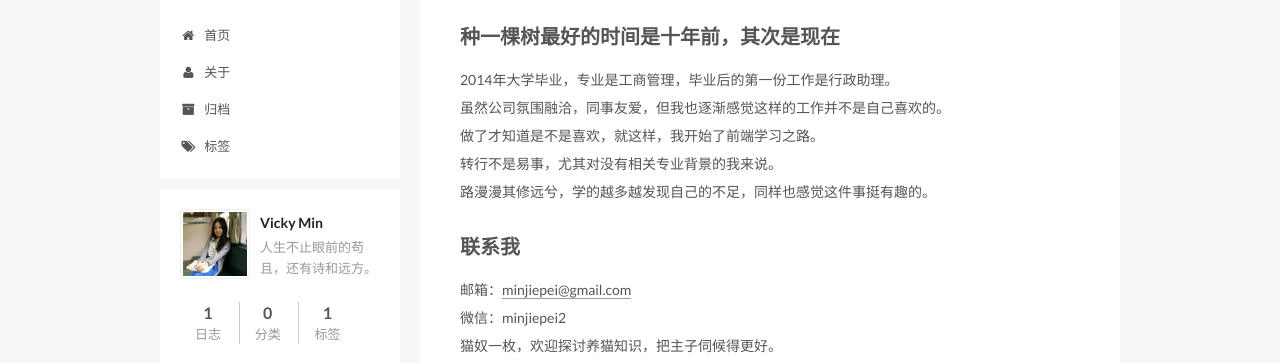
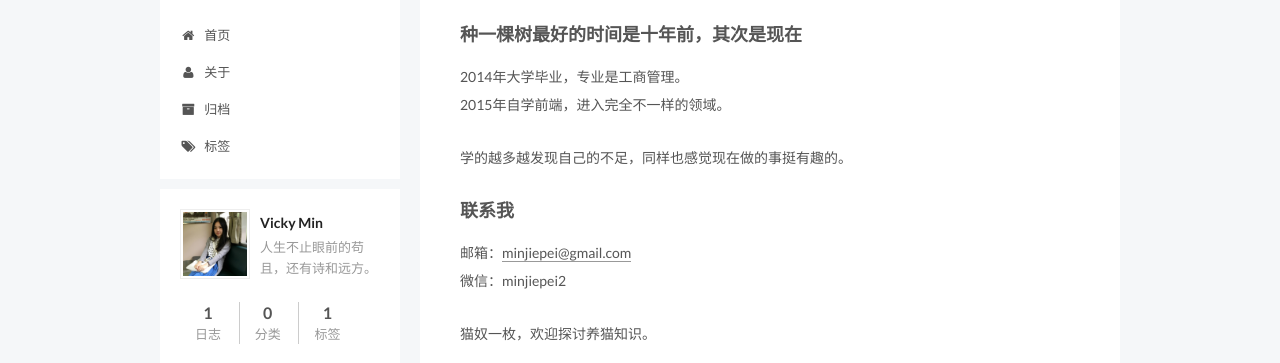
Before and after one commit to vickymin/vickymin.github.io, a plain HTML site: page about/index.html in a window 1280 px wide. Shown: the part 82-445 px from the top of the page. Drawn offline with Linux system fonts and the light colour scheme.

Commit message:
Site updated: 2016-03-22 11:54:35

```diff
--- a/about/index.html
+++ b/about/index.html
@@ -57,19 +57,22 @@
 
 
 
-<meta name="description" content="种一棵树最好的时间是十年前，其次是现在2014年大学毕业，专业是工商管理，毕业后的第一份工作是行政助理。虽然公司氛围融洽，同事友爱，但我也逐渐感觉这样的工作并不是自己喜欢的。做了才知道是不是喜欢，就这样，我开始了前端学习之路。转行不是易事，尤其对没有相关专业背景的我来说。路漫漫其修远兮，学的越多越发现自己的不足，同样也感觉这件事挺有趣的。
-联系我邮箱：&amp;#x6d;&amp;#105;&amp;#x6e;&amp;#106">
+<meta name="description" content="种一棵树最好的时间是十年前，其次是现在2014年大学毕业，专业是工商管理。2015年自学前端，进入完全不一样的领域。
+学的越多越发现自己的不足，同样也感觉现在做的事挺有趣的。
+联系我邮箱：&amp;#109;&amp;#105;&amp;#110;&amp;#106;&amp;#x69;&amp;#x65;&amp;#112;&amp;#x65;&amp;#105;&amp;#x40;&amp;#103;&amp;#x6d;&amp;#x61;&amp;#x69;&amp;#108;&amp;#x2e;&amp;#x63;&amp;#x6">
 <meta property="og:type" content="website">
 <meta property="og:title" content="about">
 <meta property="og:url" content="http://minjiepei.com/about/index.html">
 <meta property="og:site_name" content="Vicky's Blog">
-<meta property="og:description" content="种一棵树最好的时间是十年前，其次是现在2014年大学毕业，专业是工商管理，毕业后的第一份工作是行政助理。虽然公司氛围融洽，同事友爱，但我也逐渐感觉这样的工作并不是自己喜欢的。做了才知道是不是喜欢，就这样，我开始了前端学习之路。转行不是易事，尤其对没有相关专业背景的我来说。路漫漫其修远兮，学的越多越发现自己的不足，同样也感觉这件事挺有趣的。
-联系我邮箱：&amp;#x6d;&amp;#105;&amp;#x6e;&amp;#106">
-<meta property="og:updated_time" content="2016-03-11T15:31:11.000Z">
+<meta property="og:description" content="种一棵树最好的时间是十年前，其次是现在2014年大学毕业，专业是工商管理。2015年自学前端，进入完全不一样的领域。
+学的越多越发现自己的不足，同样也感觉现在做的事挺有趣的。
+联系我邮箱：&amp;#109;&amp;#105;&amp;#110;&amp;#106;&amp;#x69;&amp;#x65;&amp;#112;&amp;#x65;&amp;#105;&amp;#x40;&amp;#103;&amp;#x6d;&amp;#x61;&amp;#x69;&amp;#108;&amp;#x2e;&amp;#x63;&amp;#x6">
+<meta property="og:updated_time" content="2016-03-22T03:54:16.000Z">
 <meta name="twitter:card" content="summary">
 <meta name="twitter:title" content="about">
-<meta name="twitter:description" content="种一棵树最好的时间是十年前，其次是现在2014年大学毕业，专业是工商管理，毕业后的第一份工作是行政助理。虽然公司氛围融洽，同事友爱，但我也逐渐感觉这样的工作并不是自己喜欢的。做了才知道是不是喜欢，就这样，我开始了前端学习之路。转行不是易事，尤其对没有相关专业背景的我来说。路漫漫其修远兮，学的越多越发现自己的不足，同样也感觉这件事挺有趣的。
-联系我邮箱：&amp;#x6d;&amp;#105;&amp;#x6e;&amp;#106">
+<meta name="twitter:description" content="种一棵树最好的时间是十年前，其次是现在2014年大学毕业，专业是工商管理。2015年自学前端，进入完全不一样的领域。
+学的越多越发现自己的不足，同样也感觉现在做的事挺有趣的。
+联系我邮箱：&amp;#109;&amp;#105;&amp;#110;&amp;#106;&amp;#x69;&amp;#x65;&amp;#112;&amp;#x65;&amp;#105;&amp;#x40;&amp;#103;&amp;#x6d;&amp;#x61;&amp;#x69;&amp;#108;&amp;#x2e;&amp;#x63;&amp;#x6">
 
 
 
@@ -203,8 +206,10 @@
   <div id="posts" class="posts-expand">
 
 
-      <h2 id="u79CD_u4E00_u68F5_u6811_u6700_u597D_u7684_u65F6_u95F4_u662F_u5341_u5E74_u524D_uFF0C_u5176_u6B21_u662F_u73B0_u5728"><a href="#u79CD_u4E00_u68F5_u6811_u6700_u597D_u7684_u65F6_u95F4_u662F_u5341_u5E74_u524D_uFF0C_u5176_u6B21_u662F_u73B0_u5728" class="headerlink" title="种一棵树最好的时间是十年前，其次是现在"></a>种一棵树最好的时间是十年前，其次是现在</h2><p>2014年大学毕业，专业是工商管理，毕业后的第一份工作是行政助理。<br>虽然公司氛围融洽，同事友爱，但我也逐渐感觉这样的工作并不是自己喜欢的。<br>做了才知道是不是喜欢，就这样，我开始了前端学习之路。<br>转行不是易事，尤其对没有相关专业背景的我来说。<br>路漫漫其修远兮，学的越多越发现自己的不足，同样也感觉这件事挺有趣的。</p>
-<h2 id="u8054_u7CFB_u6211"><a href="#u8054_u7CFB_u6211" class="headerlink" title="联系我"></a>联系我</h2><p>邮箱：<a href="&#x6d;&#97;&#105;&#108;&#116;&#111;&#x3a;&#x6d;&#105;&#x6e;&#106;&#x69;&#x65;&#112;&#x65;&#x69;&#x40;&#x67;&#x6d;&#x61;&#x69;&#x6c;&#46;&#99;&#x6f;&#109;">&#x6d;&#105;&#x6e;&#106;&#x69;&#x65;&#112;&#x65;&#x69;&#x40;&#x67;&#x6d;&#x61;&#x69;&#x6c;&#46;&#99;&#x6f;&#109;</a><br>微信：minjiepei2<br>猫奴一枚，欢迎探讨养猫知识，把主子伺候得更好。</p>
+      <h3 id="u79CD_u4E00_u68F5_u6811_u6700_u597D_u7684_u65F6_u95F4_u662F_u5341_u5E74_u524D_uFF0C_u5176_u6B21_u662F_u73B0_u5728"><a href="#u79CD_u4E00_u68F5_u6811_u6700_u597D_u7684_u65F6_u95F4_u662F_u5341_u5E74_u524D_uFF0C_u5176_u6B21_u662F_u73B0_u5728" class="headerlink" title="种一棵树最好的时间是十年前，其次是现在"></a>种一棵树最好的时间是十年前，其次是现在</h3><p>2014年大学毕业，专业是工商管理。<br>2015年自学前端，进入完全不一样的领域。</p>
+<p>学的越多越发现自己的不足，同样也感觉现在做的事挺有趣的。</p>
+<h3 id="u8054_u7CFB_u6211"><a href="#u8054_u7CFB_u6211" class="headerlink" title="联系我"></a>联系我</h3><p>邮箱：<a href="&#109;&#97;&#105;&#x6c;&#116;&#111;&#58;&#109;&#105;&#110;&#106;&#x69;&#x65;&#112;&#x65;&#105;&#x40;&#103;&#x6d;&#x61;&#x69;&#108;&#x2e;&#x63;&#x6f;&#x6d;">&#109;&#105;&#110;&#106;&#x69;&#x65;&#112;&#x65;&#105;&#x40;&#103;&#x6d;&#x61;&#x69;&#108;&#x2e;&#x63;&#x6f;&#x6d;</a><br>微信：minjiepei2</p>
+<p>猫奴一枚，欢迎探讨养猫知识。</p>
 
 
   </div>
```
